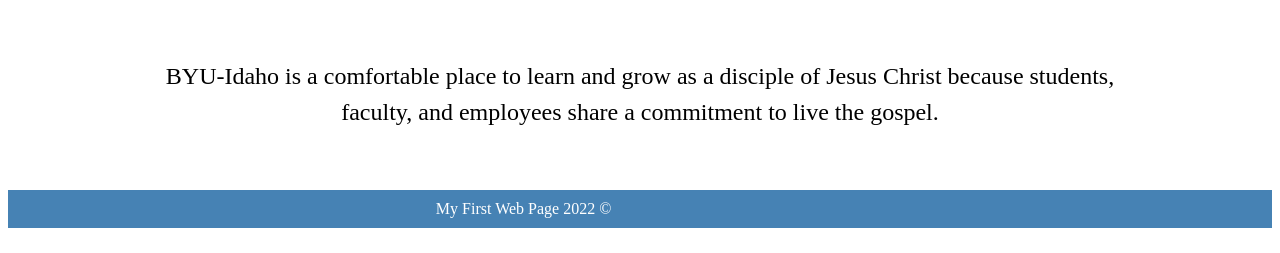
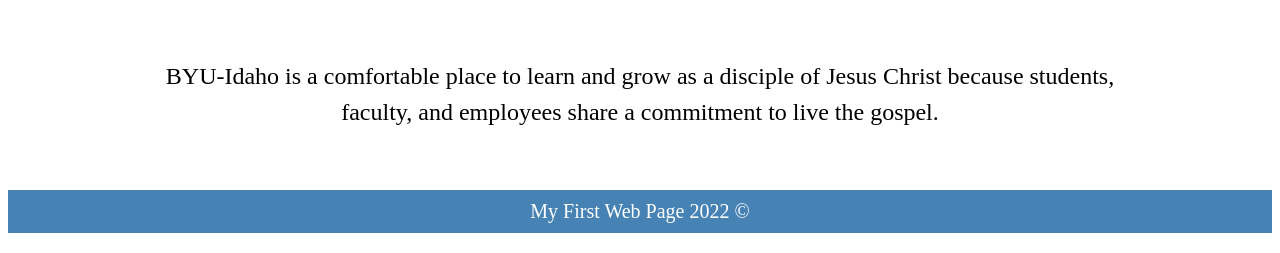
Before and after one commit to greismichell/wdd130, a plain HTML site: page byui.html in a window 1280 px wide. Shown: the part 895-1148 px from the top of the page. Drawn offline with Linux system fonts and the light colour scheme.

Commit message:
practice of css selectors

```diff
--- a/styles/styles.css
+++ b/styles/styles.css
@@ -39,8 +39,16 @@ p {
     width: 80%;
     padding: 10px;
   }
-footer {
+nav, footer {
     background-color: steelblue;
     color: white;
     text-align: center;
   }
+footer p{
+  font-size: 20px;
+  margin: 20px auto;
+}
+a:hover {
+  background-color: white;
+  color: steelblue;
+}
```
